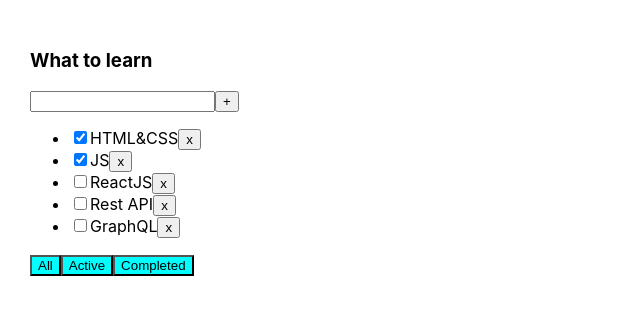
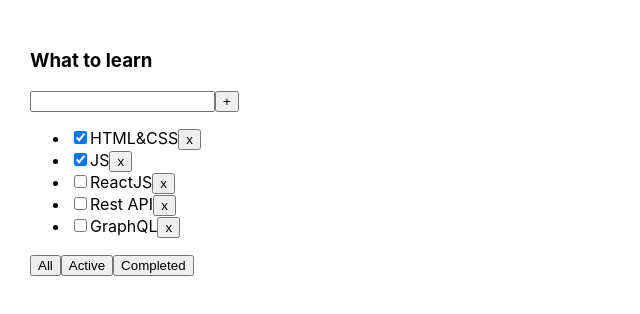
Before and after one commit to WhiteQuennAnn/todolist_01, a React (Create React App) app: page / in a window 1280 px wide. Shown: the top 314 px of the page, without its empty margins (0-640 px from the left). Built offline with nearby package versions, Linux system fonts and the light colour scheme.

Commit message:
26112022

```diff
--- a/src/App.tsx
+++ b/src/App.tsx
@@ -58,7 +58,9 @@
                       removeTask={removeTask}
                       changeFilter={changeFilter}
                       addTask={addTask}
-                      changeIsDone={changeIsDone}/>
+                      changeIsDone={changeIsDone}
+                      filter: FilterValuesType
+            />
         </div>
     );
 }
--- a/src/Todolist.tsx
+++ b/src/Todolist.tsx
@@ -15,12 +15,14 @@
     changeFilter: (value: FilterValuesType) => void
     addTask: (title: string) => void
     changeIsDone: (taskId: string, isDoneValue: boolean) => void
+    filter: FilterValuesType
 }
 
 export function Todolist(props: PropsType) {
 
     let [title, setTitle] = useState("")
     let [error, setError] = useState<null|string>(null)
+    const [filterValue, setFilterValue] = useState('all')
 
     const addTask = () => {
         if (title.trim() !== '') {
@@ -41,9 +43,18 @@
         }
     }
 
-    const onAllClickHandler = () => props.changeFilter("all");
-    const onActiveClickHandler = () => props.changeFilter("active");
-    const onCompletedClickHandler = () => props.changeFilter("completed");
+    const onAllClickHandler = () => {
+        props.changeFilter("all")
+    };
+
+    const onActiveClickHandler = () => {
+        props.changeFilter("active")
+    };
+    const onCompletedClickHandler = () => {
+        props.changeFilter("completed")
+    };
+
+
 
     return <div>
         <h3>{props.title}</h3>
@@ -76,9 +87,9 @@
             }
         </ul>
         <div >
-            <button className={styles.activeFilter} onClick={onAllClickHandler}>All</button>
-            <button className={styles.activeFilter} onClick={onActiveClickHandler}>Active</button>
-            <button className={styles.activeFilter} onClick={onCompletedClickHandler}>Completed</button>
+            <button className={ props.filter=== 'all' ? styles.activeFilter : ''} onClick={onAllClickHandler}>All</button>
+            <button className={props.filter=== 'active' ? styles.activeFilter : ''} onClick={onActiveClickHandler}>Active</button>
+            <button className={props.filter=== 'completed' ? styles.activeFilter : ''} onClick={onCompletedClickHandler}>Completed</button>
         </div>
     </div>
 }
```
